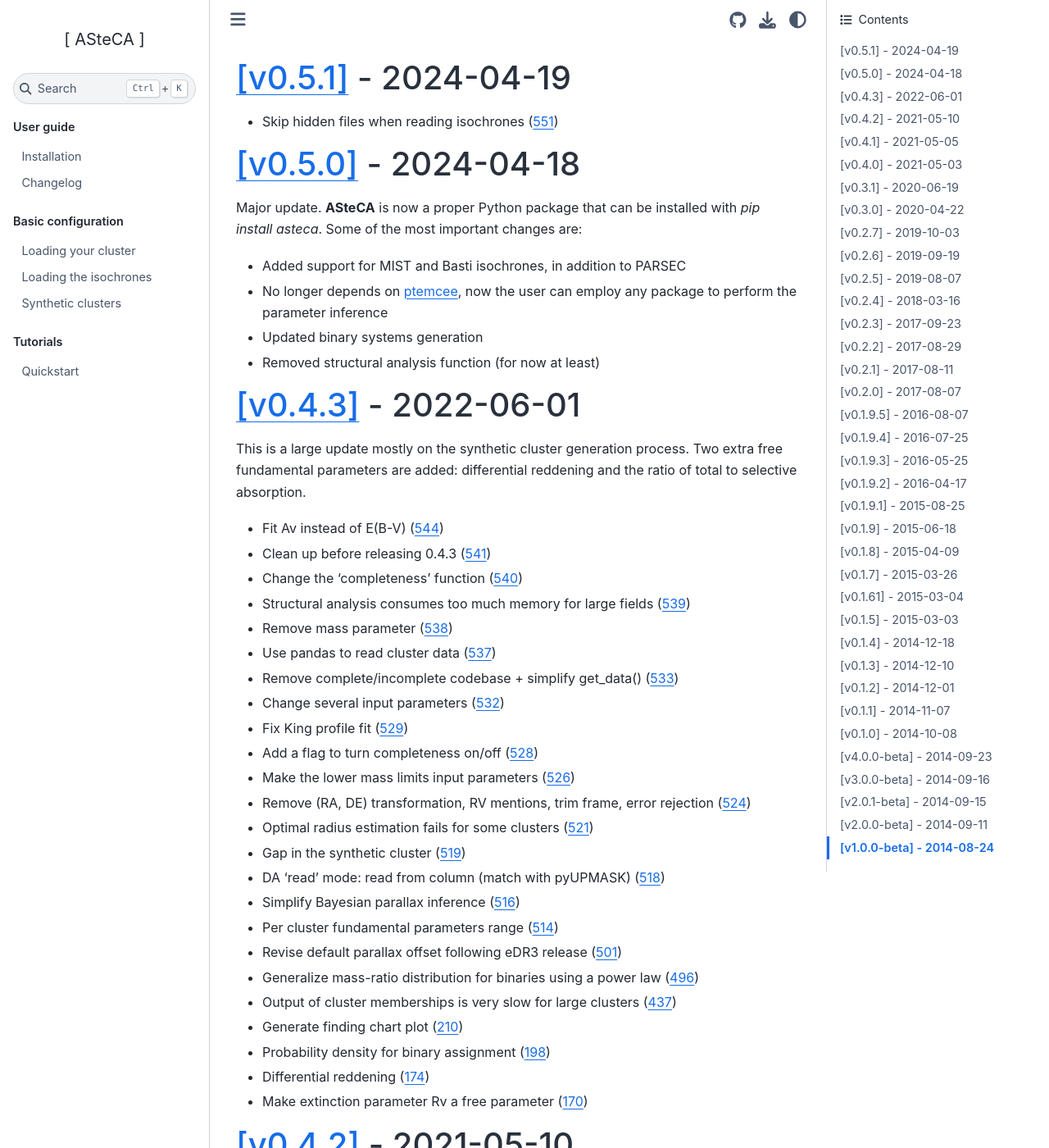
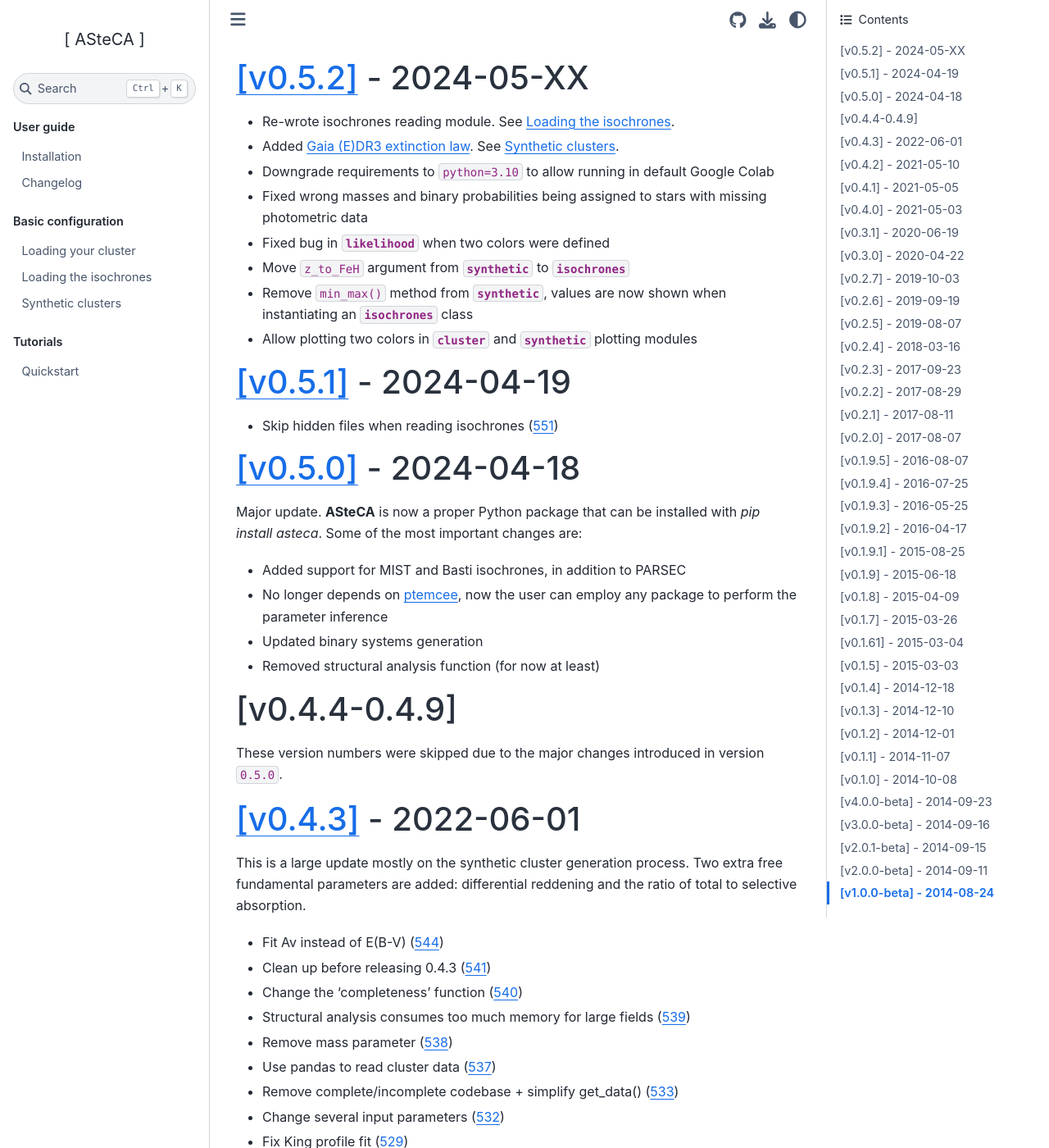
Before and after one commit to asteca/ASteCA, a Sphinx documentation site: the page built from docs/CHANGELOG.rst, in a window 1280 px wide and 1400 px high. Shown: the whole window at 82% size. Built offline with Sphinx 7.4.7 and the Sphinx Book theme 1.1.4, drawn with Linux system fonts in a browser that asks for light colours; pages that are not in the unit, such as notebooks, are missing from menus.

Commit message:
update changelog

```diff
--- a/docs/CHANGELOG.rst
+++ b/docs/CHANGELOG.rst
@@ -1,4 +1,20 @@
 .. :changelog:
+
+`[v0.5.2] <https://github.com/asteca/asteca/releases/tag/v0.5.2>`__ - 2024-05-XX
+++++++++++++++++++++++++++++++++++++++++++++++++++++++++++++++++++++++++++++++++
+
+- Re-wrote isochrones reading module. See :ref:`isochronesload`.
+- Added `Gaia (E)DR3 extinction law <https://www.cosmos.esa.int/web/gaia/edr3-extinction-law>`_.
+  See :ref:`synth_clusters`.
+- Downgrade requirements to ``python=3.10`` to allow running in default Google Colab
+- Fixed wrong masses and binary probabilities being assigned to stars with missing
+  photometric data
+- Fixed bug in :class:`likelihood` when two colors were defined
+- Move ``z_to_FeH`` argument from :class:`synthetic` to :class:`isochrones`
+- Remove ``min_max()`` method from :class:`synthetic`, values are now shown when
+  instantiating an :class:`isochrones` class
+- Allow plotting two colors in :class:`cluster` and :class:`synthetic` plotting modules
+
 
 
 `[v0.5.1] <https://github.com/asteca/asteca/releases/tag/v0.5.1>`__ - 2024-04-19
@@ -19,6 +35,13 @@ Major update. **ASteCA** is now a proper Python package that can be installed wi
   user can employ any package to perform the parameter inference
 - Updated binary systems generation
 - Removed structural analysis function (for now at least)
+
+
+[v0.4.4-0.4.9]
+++++++++++++++
+
+These version numbers were skipped due to the major changes introduced in version
+``0.5.0``.
 
 
 
```
